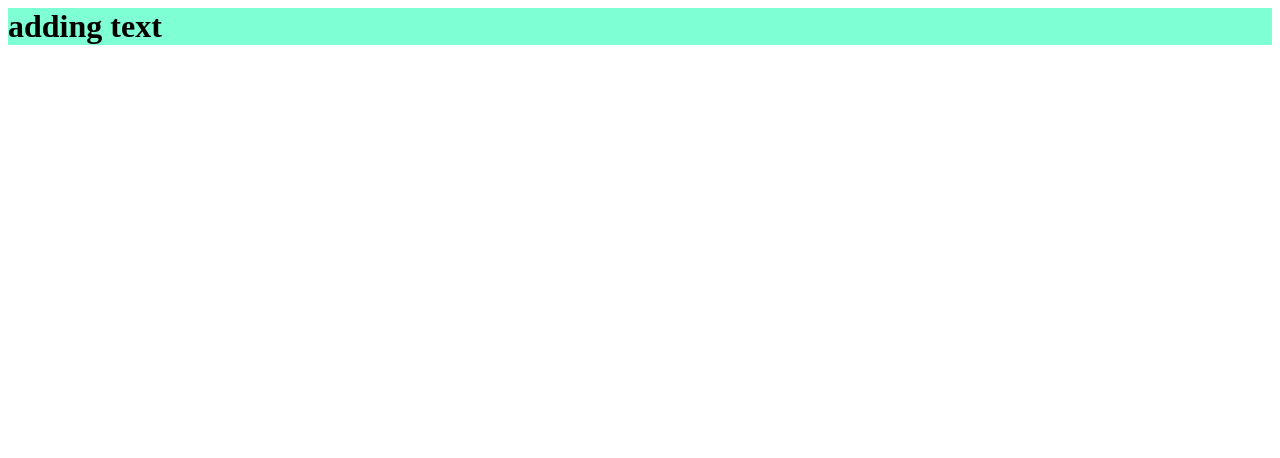
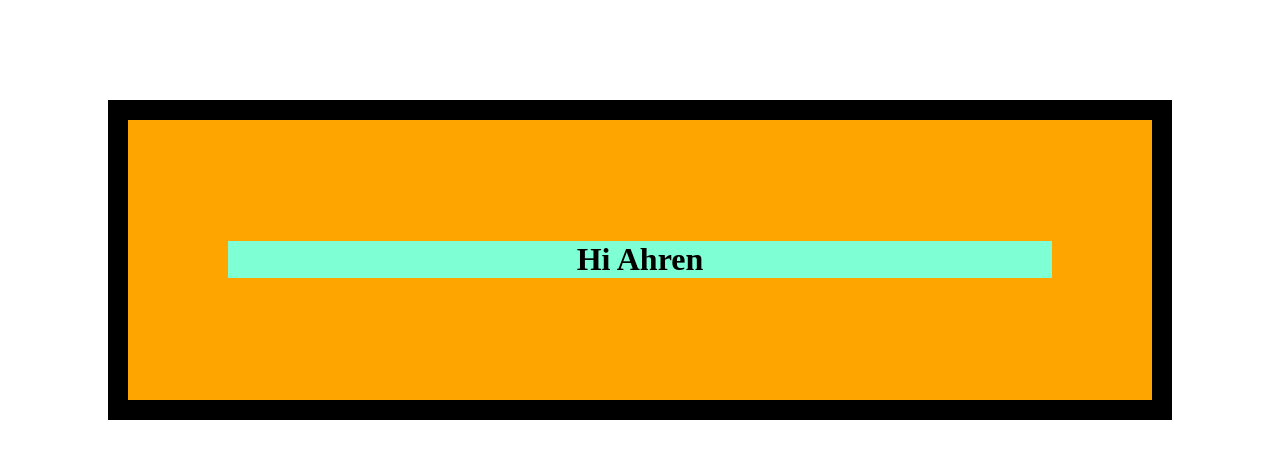
Before and after one commit to avacherryberry/CW2, a plain HTML site: page boxes/index.html in a window 1280 px wide. Drawn offline with Linux system fonts and the light colour scheme.

Commit message:
level 2 lesson 8 added a div around the h1 element made bg color, margin, padding, border for div

```diff
--- a/boxes/index.html
+++ b/boxes/index.html
@@ -11,7 +11,9 @@
 </head>
 
 <body>
-    <h1>adding text</h1>
+    <div id="h1_box">
+        <h1>Hi Ahren</h1>
+    </div>
 </body>
 
 </html>
--- a/boxes/styles.css
+++ b/boxes/styles.css
@@ -1,3 +1,11 @@
 h1{
     background-color: aquamarine;
+    text-align: center;
 }
+
+#h1_box{
+    margin: 100px;
+    padding: 100px;
+    border: 20px solid black;
+    background-color: orange;
+}
```
